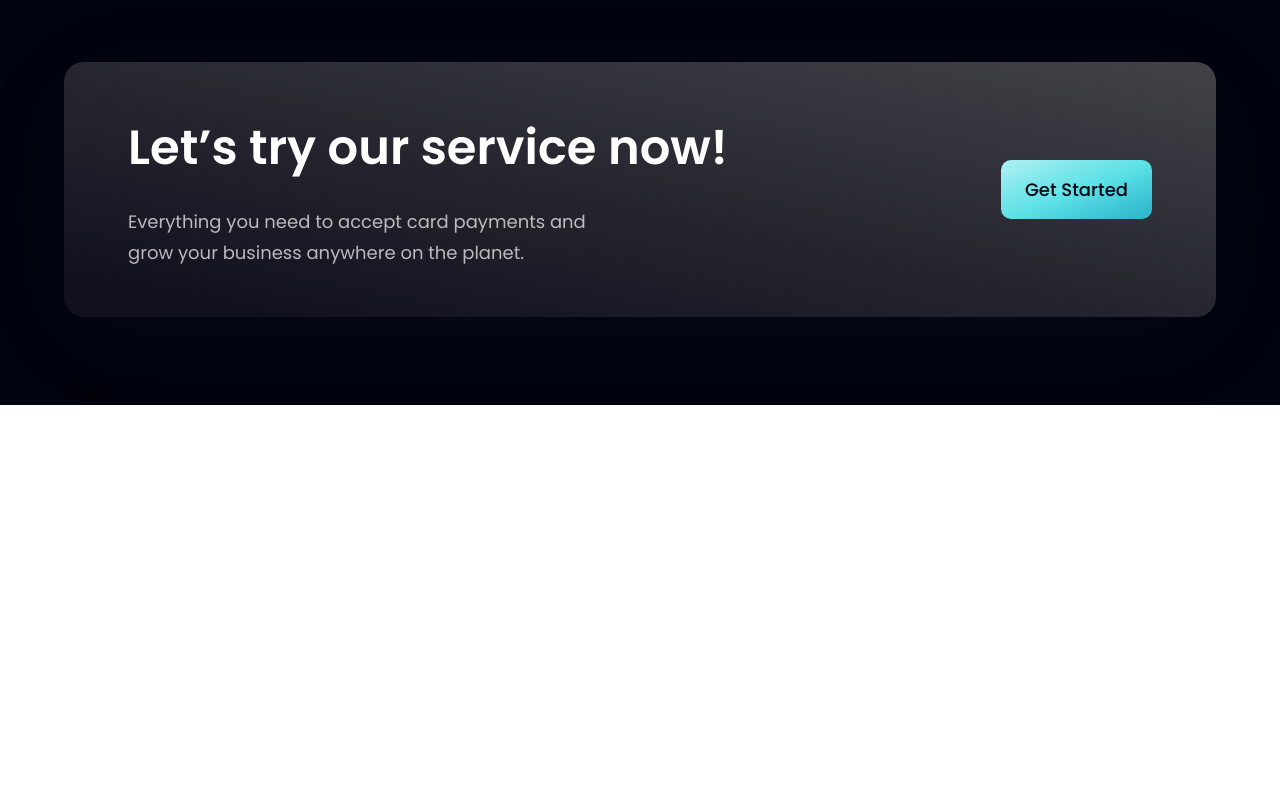
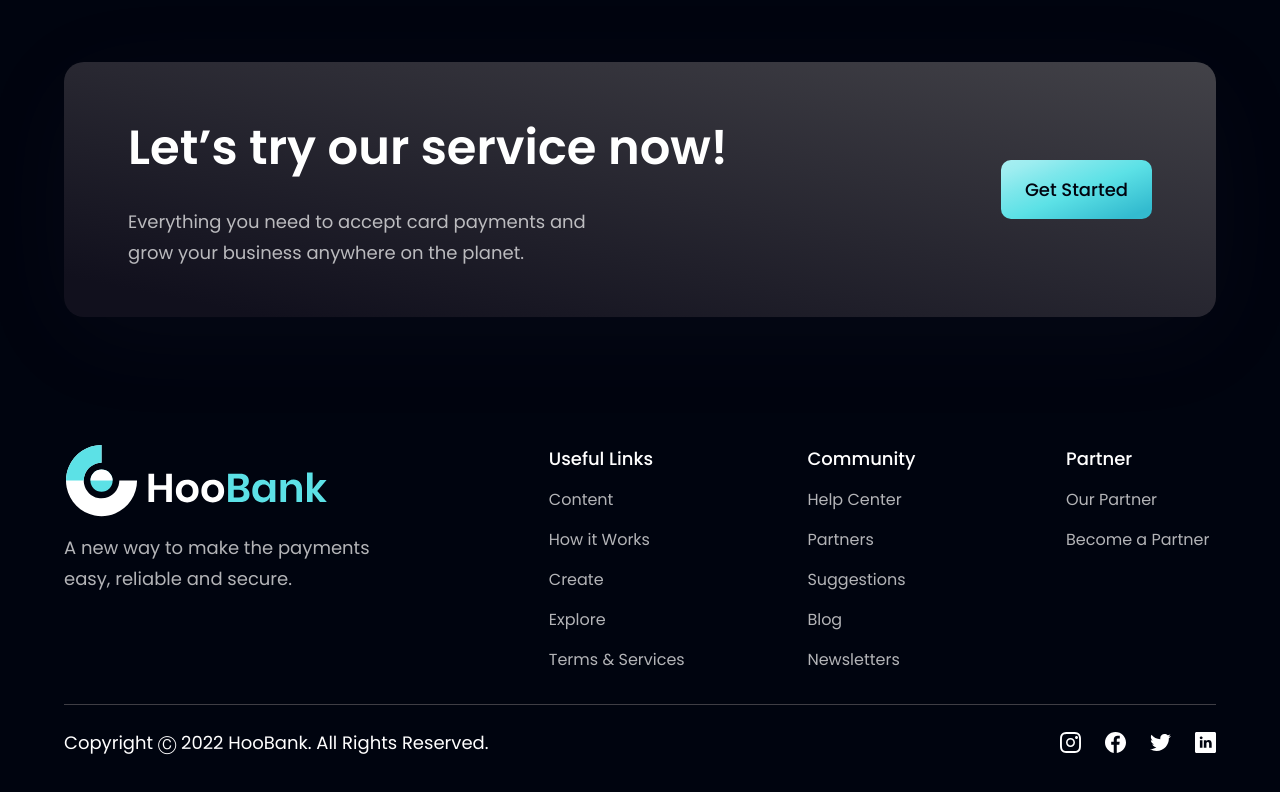
Before and after one commit to NicBab/hoobank-app, a React (Vite) app: page / in a window 1280 px wide. Shown: the part 4131-4923 px from the top of the page. Before the commit the page ends 4536 px from the top, so only its background shows below. Built offline with nearby package versions, Linux system fonts and the light colour scheme.

Commit message:
footer component completed

```diff
--- a/src/components/Business.jsx
+++ b/src/components/Business.jsx
@@ -38,7 +38,7 @@
       </div>
       <div className={`${layout.sectionImg} flex-col`}>
         {features.map((feature, index) => (
-          <FeatureCard key={features.id} {...feature} index={index} />
+          <FeatureCard key={feature.id} {...feature} index={index} />
         ))}
       </div>
     </section>
--- a/src/components/Footer.jsx
+++ b/src/components/Footer.jsx
@@ -1,9 +1,64 @@
-import React from 'react'
+import styles from "../style";
+import { logo } from "../assets";
+import { footerLinks, socialMedia } from "../constants";
 
-const Footer = () => {
-  return (
-    <div>Footer</div>
-  )
-}
+const Footer = () => (
+  <section className={`${styles.flexCenter} ${styles.paddingY} flex-col`}>
+    <div className={`${styles.flexStart} md:flex-row flex-col mb-8 w-full`}>
+      <div className="flex-[1] flex flex-col justify-start mr-10">
+        <img
+          src={logo}
+          alt="hoobank"
+          className="w-[266px] h-[72.14px] object-contain"
+        />
+        <p className={`${styles.paragraph} mt-4 max-w-[312px]`}>
+          A new way to make the payments easy, reliable and secure.
+        </p>
+      </div>
 
-export default Footer
+      <div className="flex-[1.5] w-full flex flex-row justify-between flex-wrap md:mt-0 mt-10">
+        {footerLinks.map((footerlink) => (
+          <div key={footerlink.title} className={`flex flex-col ss:my-0 my-4 min-w-[150px]`}>
+            <h4 className="font-poppins font-medium text-[18px] leading-[27px] text-white">
+              {footerlink.title}
+            </h4>
+            <ul className="list-none mt-4">
+              {footerlink.links.map((link, index) => (
+                <li
+                  key={link.name}
+                  className={`font-poppins font-normal text-[16px] leading-[24px] text-dimWhite hover:text-secondary cursor-pointer ${
+                    index !== footerlink.links.length - 1 ? "mb-4" : "mb-0"
+                  }`}
+                >
+                  {link.name}
+                </li>
+              ))}
+            </ul>
+          </div>
+        ))}
+      </div>
+    </div>
+
+    <div className="w-full flex justify-between items-center md:flex-row flex-col pt-6 border-t-[1px] border-t-[#3F3E45]">
+      <p className="font-poppins font-normal text-center text-[18px] leading-[27px] text-white">
+        Copyright Ⓒ 2022 HooBank. All Rights Reserved.
+      </p>
+
+      <div className="flex flex-row md:mt-0 mt-6">
+        {socialMedia.map((social, index) => (
+          <img
+            key={social.id}
+            src={social.icon}
+            alt={social.id}
+            className={`w-[21px] h-[21px] object-contain cursor-pointer ${
+              index !== socialMedia.length - 1 ? "mr-6" : "mr-0"
+            }`}
+            onClick={() => window.open(social.link)}
+          />
+        ))}
+      </div>
+    </div>
+  </section>
+);
+
+export default Footer;
```
Also changed, not shown: src/components/CTA.jsx (+6 -4 lines).
